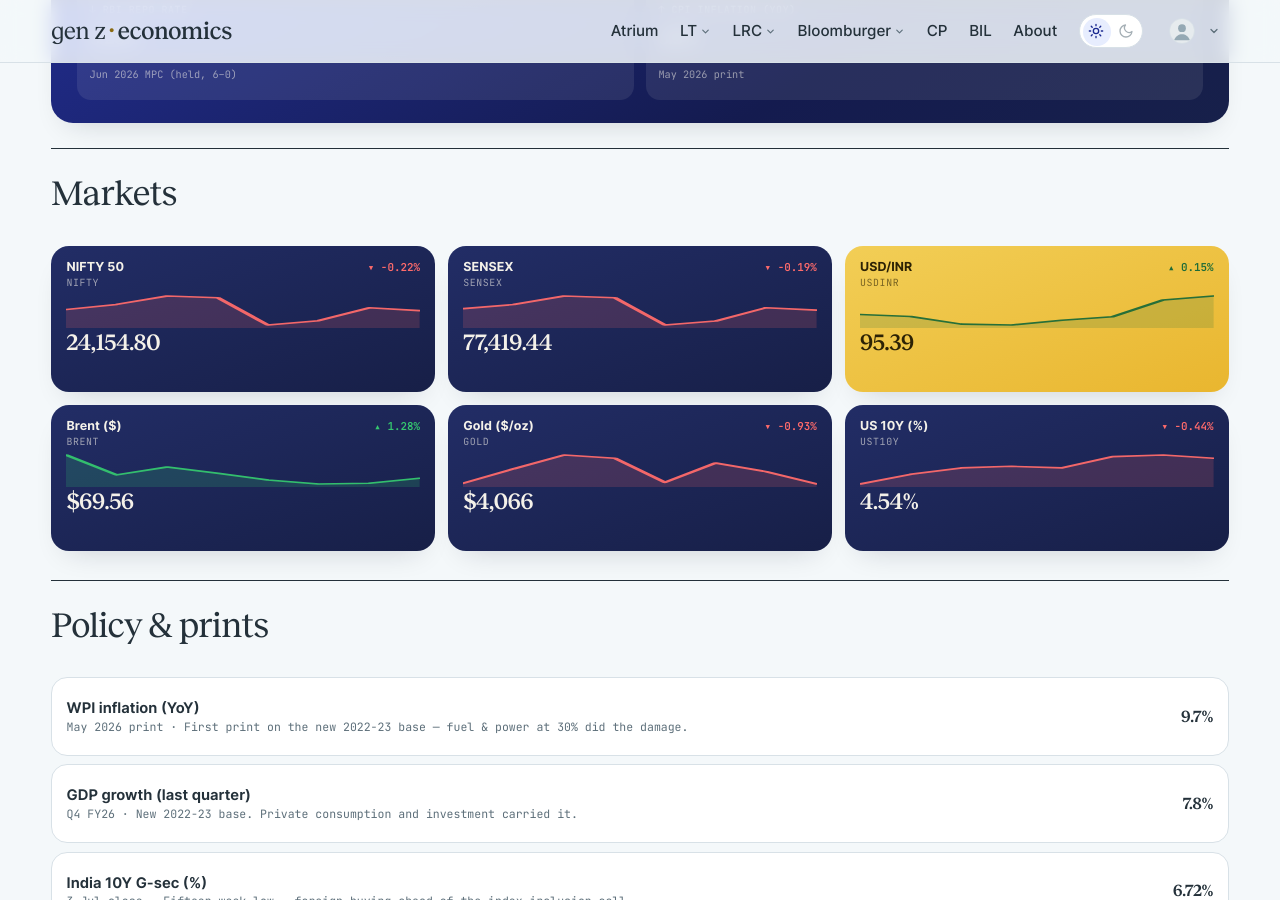
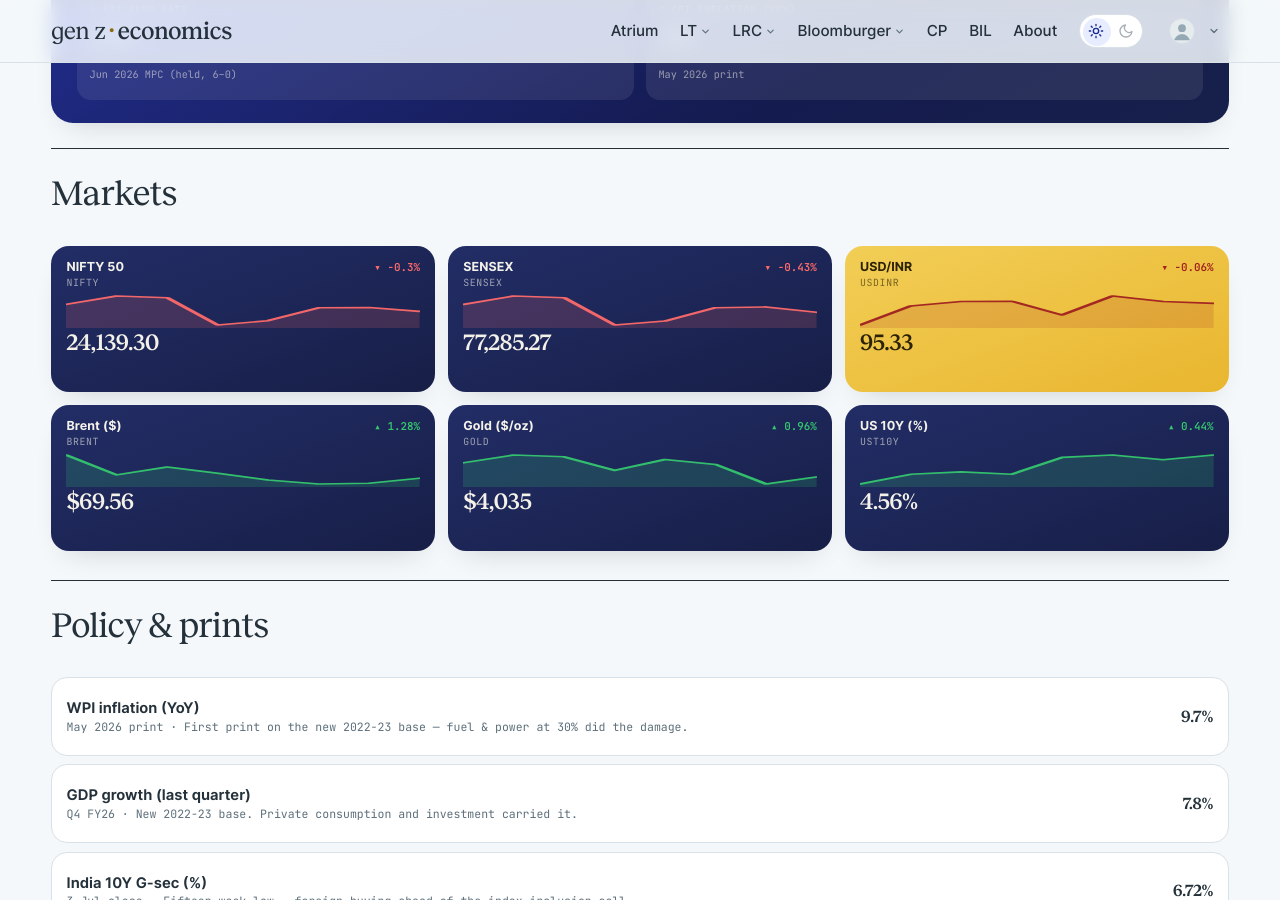
Before and after one commit to harsharya7021/genz-economics.com, a Jekyll site: the page built from macro-watch.html, in a window 1280 px wide and 900 px high, scrolled down 599 px. Built offline with Jekyll 4.4.1, drawn with Linux system fonts in a browser that asks for light colours; comment, search, counter and statistics services are not loaded.

Commit message:
data: morning market refresh

```diff
--- a/_data/macro.json
+++ b/_data/macro.json
@@ -1,49 +1,49 @@
 {
-  "as_of": "13 Jul 2026 close",
+  "as_of": "14 Jul 2026 close",
   "auto": {
     "nifty": {
       "label": "NIFTY 50",
-      "v": "24,154.80",
-      "chg": -0.22,
+      "v": "24,139.30",
+      "chg": -0.3,
       "spark": [
-        24175.699,
         24270.85,
         24430.35,
         24398.699,
         23882.051,
         23962.801,
         24206.9,
-        24154.801
+        24211.0,
+        24139.301
       ]
     },
     "sensex": {
       "label": "SENSEX",
-      "v": "77,419.44",
-      "chg": -0.19,
+      "v": "77,285.27",
+      "chg": -0.43,
       "spark": [
-        77502.117,
         77763.906,
         78285.07,
         78180.719,
         76503.602,
         76741.82,
         77569.391,
-        77419.438
+        77616.398,
+        77285.273
       ]
     },
     "usdinr": {
       "label": "USD/INR",
-      "v": "95.39",
-      "chg": 0.15,
+      "v": "95.33",
+      "chg": -0.06,
       "spark": [
-        94.74,
-        94.67,
-        94.4,
-        94.37,
-        94.54,
         94.66,
         95.25,
-        95.39
+        95.39,
+        95.4,
+        94.97,
+        95.56,
+        95.39,
+        95.33
       ]
     },
     "brent": {
@@ -63,32 +63,32 @@
     },
     "gold": {
       "label": "Gold ($/oz)",
-      "v": "$4,066",
-      "chg": -0.93,
+      "v": "$4,035",
+      "chg": 0.96,
       "spark": [
-        4068.3,
         4112.7,
         4155.1,
         4145.3,
         4070.9,
         4130.6,
         4104.1,
-        4066.0
+        3997.0,
+        4035.4
       ]
     },
     "ust10y": {
       "label": "US 10Y (%)",
-      "v": "4.54%",
-      "chg": -0.44,
+      "v": "4.56%",
+      "chg": 0.44,
       "spark": [
-        4.38,
         4.44,
         4.48,
         4.49,
         4.48,
         4.55,
         4.56,
-        4.54
+        4.54,
+        4.56
       ]
     }
   },
--- a/_data/markets.yml
+++ b/_data/markets.yml
@@ -2,53 +2,53 @@
 # USD/INR) are refreshed each weekday morning by the market-data workflow;
 # the India 10Y G-Sec line is maintained by hand. Do not hand-edit the
 # live tickers — the job overwrites them.
-as_of: 13 Jul 2026
+as_of: 14 Jul 2026
 tickers:
 - symbol: NIFTY 50
   code: ^NSEI
-  value: 24,154.80
-  change: −52.10
-  pct: −0.22%
+  value: 24,139.30
+  change: −71.70
+  pct: −0.30%
   dir: down
   spark:
-  - 24175.699
   - 24270.85
   - 24430.35
   - 24398.699
   - 23882.051
   - 23962.801
   - 24206.9
-  - 24154.801
+  - 24211.0
+  - 24139.301
 - symbol: SENSEX
   code: BSE
-  value: 77,419.44
-  change: −149.95
-  pct: −0.19%
+  value: 77,285.27
+  change: −331.12
+  pct: −0.43%
   dir: down
   spark:
-  - 77502.117
   - 77763.906
   - 78285.07
   - 78180.719
   - 76503.602
   - 76741.82
   - 77569.391
-  - 77419.438
+  - 77616.398
+  - 77285.273
 - symbol: USD / INR
   code: FX
-  value: '95.39'
-  change: '+0.14'
-  pct: +0.15%
-  dir: up
+  value: '95.33'
+  change: −0.06
+  pct: −0.06%
+  dir: down
   spark:
-  - 94.74
-  - 94.67
-  - 94.4
-  - 94.37
-  - 94.54
   - 94.66
   - 95.25
   - 95.39
+  - 95.4
+  - 94.97
+  - 95.56
+  - 95.39
+  - 95.33
 - symbol: 10Y G-Sec
   code: IN10Y
   value: 6.72%
```
